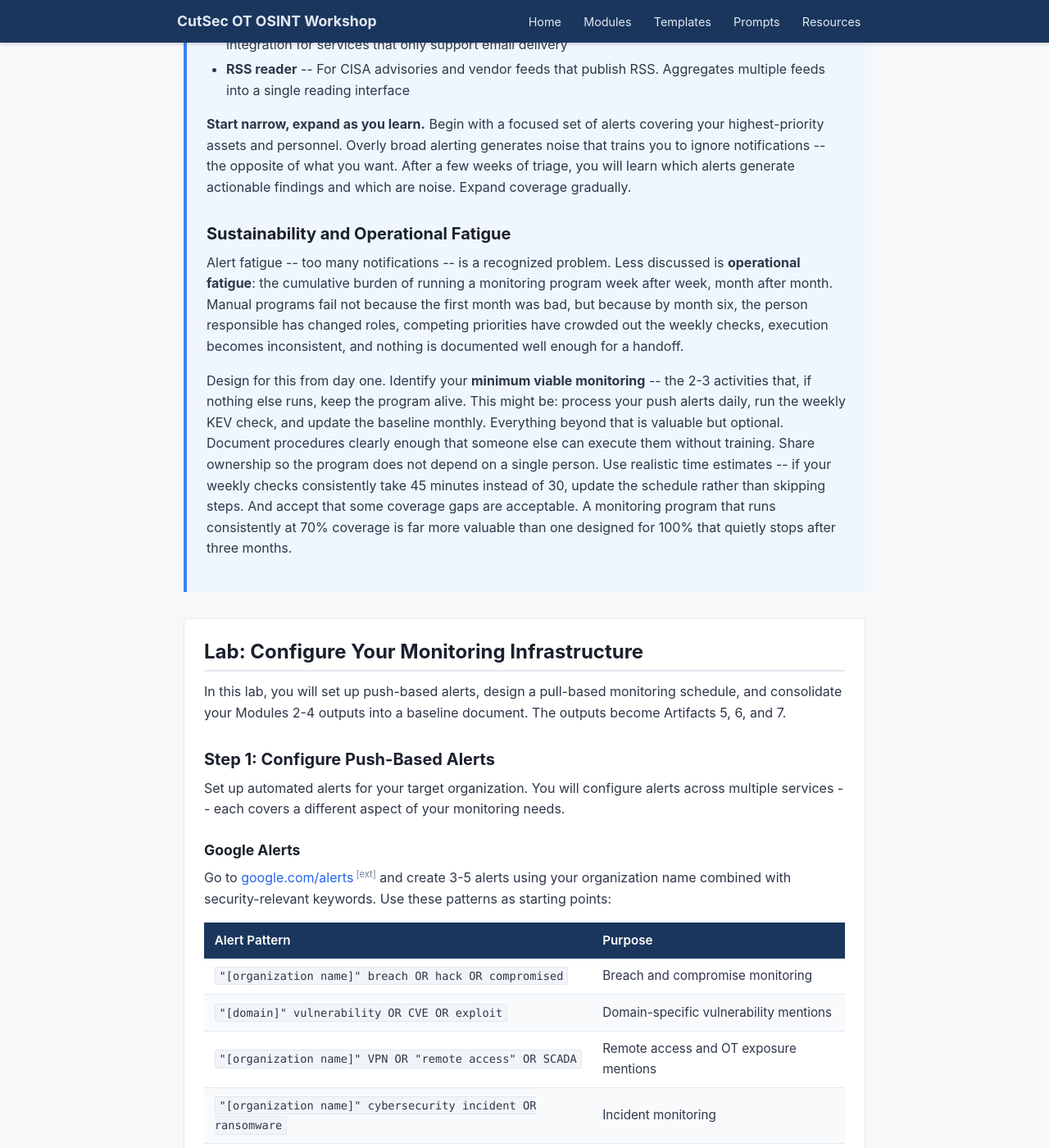
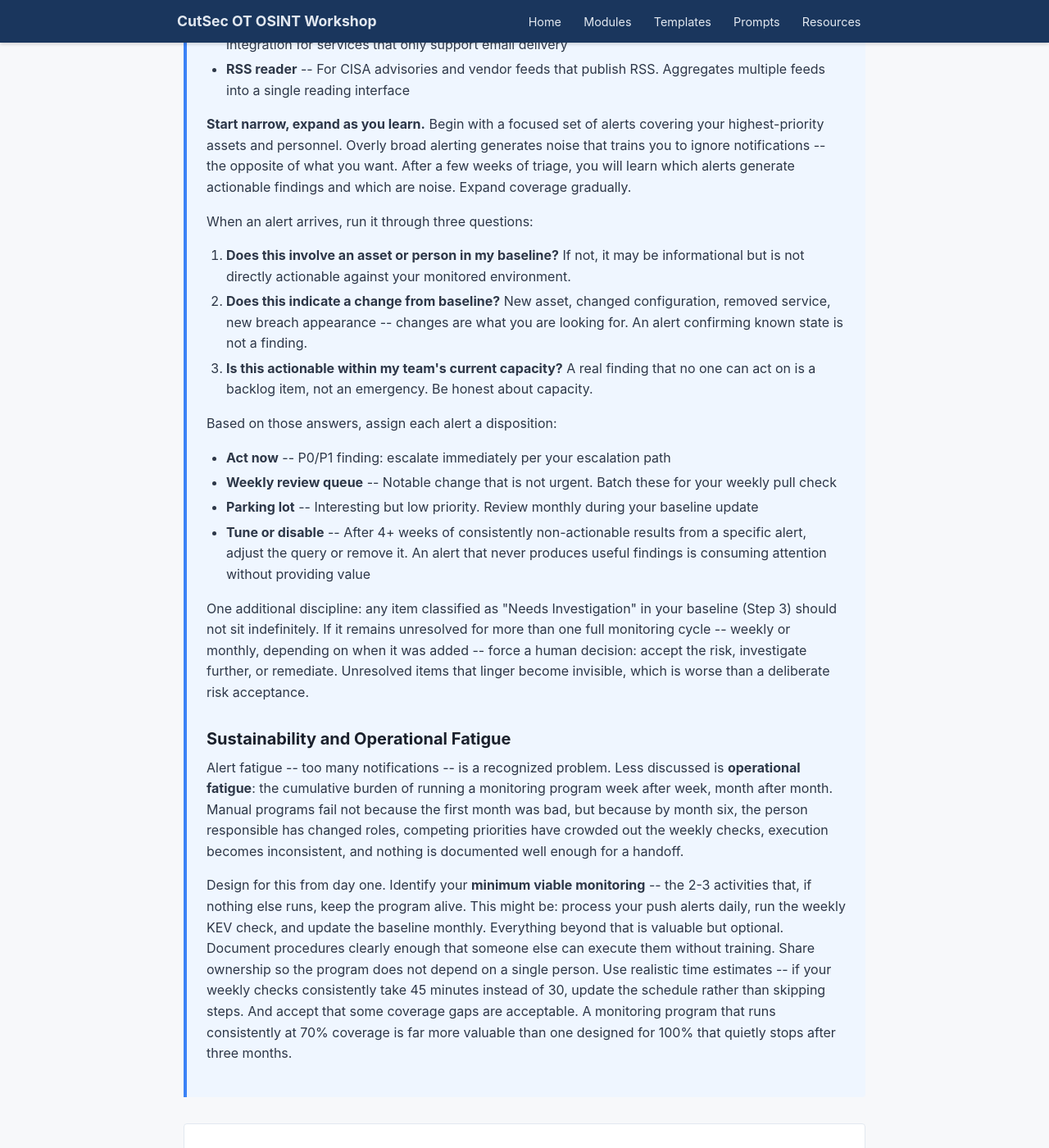
Before and after one commit to cutaway-security/ot-osint-program-workshop, a Jekyll site: the page built from modules/m5-monitoring-alerting.html, in a window 1280 px wide and 1400 px high, scrolled down 2375 px. Shown: the whole window at 82% size. Built offline with Jekyll 4.4.1, drawn with Linux system fonts in a browser that asks for light colours.

Commit message:
Expand M5 alert triage with decision criteria and dispositions
Added 3-question triage test (baseline match, change from baseline,
actionable capacity), 4 alert disposition categories (act now,
weekly queue, parking lot, tune/disable), and Needs Investigation
time limit requiring human decision within one monitoring cycle.

Co-Authored-By: Claude Opus 4.6 <noreply@anthropic.com>

```diff
--- a/modules/m5-monitoring-alerting.html
+++ b/modules/m5-monitoring-alerting.html
@@ -101,6 +101,25 @@ next_module_title: "M6: Runbook Development"
   </ul>
 
   <p><strong>Start narrow, expand as you learn.</strong> Begin with a focused set of alerts covering your highest-priority assets and personnel. Overly broad alerting generates noise that trains you to ignore notifications -- the opposite of what you want. After a few weeks of triage, you will learn which alerts generate actionable findings and which are noise. Expand coverage gradually.</p>
+
+  <p>When an alert arrives, run it through three questions:</p>
+
+  <ol>
+    <li><strong>Does this involve an asset or person in my baseline?</strong> If not, it may be informational but is not directly actionable against your monitored environment.</li>
+    <li><strong>Does this indicate a change from baseline?</strong> New asset, changed configuration, removed service, new breach appearance -- changes are what you are looking for. An alert confirming known state is not a finding.</li>
+    <li><strong>Is this actionable within my team's current capacity?</strong> A real finding that no one can act on is a backlog item, not an emergency. Be honest about capacity.</li>
+  </ol>
+
+  <p>Based on those answers, assign each alert a disposition:</p>
+
+  <ul>
+    <li><strong>Act now</strong> -- P0/P1 finding: escalate immediately per your escalation path</li>
+    <li><strong>Weekly review queue</strong> -- Notable change that is not urgent. Batch these for your weekly pull check</li>
+    <li><strong>Parking lot</strong> -- Interesting but low priority. Review monthly during your baseline update</li>
+    <li><strong>Tune or disable</strong> -- After 4+ weeks of consistently non-actionable results from a specific alert, adjust the query or remove it. An alert that never produces useful findings is consuming attention without providing value</li>
+  </ul>
+
+  <p>One additional discipline: any item classified as "Needs Investigation" in your baseline (Step 3) should not sit indefinitely. If it remains unresolved for more than one full monitoring cycle -- weekly or monthly, depending on when it was added -- force a human decision: accept the risk, investigate further, or remediate. Unresolved items that linger become invisible, which is worse than a deliberate risk acceptance.</p>
 
   <h3>Sustainability and Operational Fatigue</h3>
 
```
